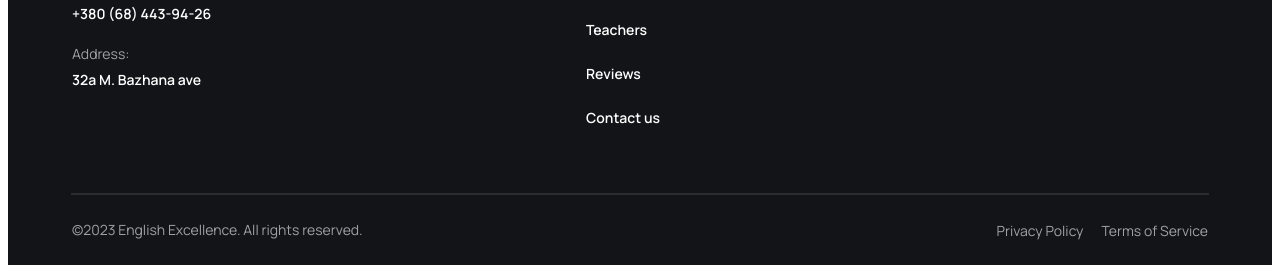
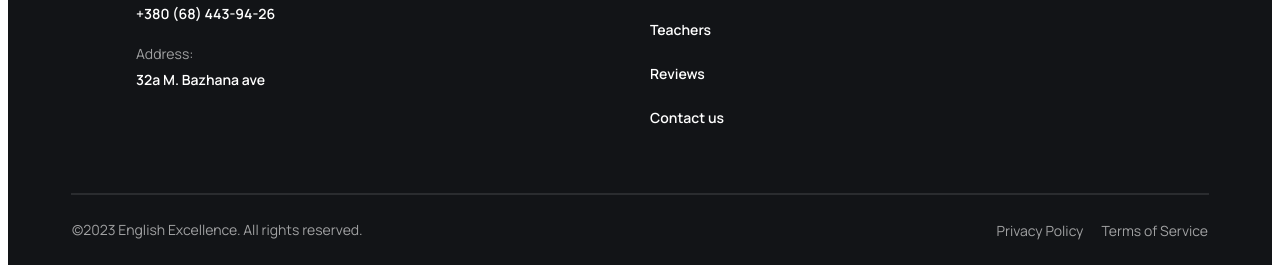
Before and after one commit to blavikensbutcher/mcs9-team-name, a website built with Vite: page src/index.html in a window 1280 px wide. Shown: the part 6516-6789 px from the top of the page. Built offline with nearby package versions, Linux system fonts and the light colour scheme; files whose address does not match are found by name.

Commit message:
Update footer.css

```diff
--- a/src/css/footer.css
+++ b/src/css/footer.css
@@ -43,8 +43,7 @@
 }
 @media screen and (min-width: 1280px) {
   .footer-container {
-    padding-top: 64px;
-    padding-bottom: 64px;
+    padding: 64px 64px 64px 64px;
   }
 }
 
```
